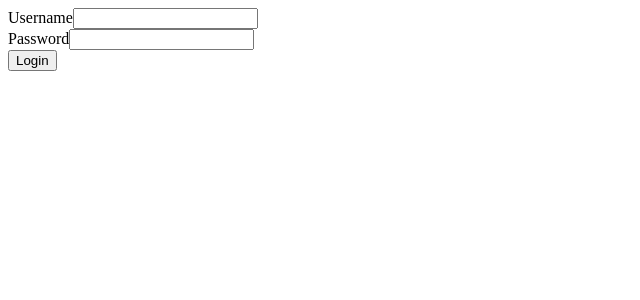
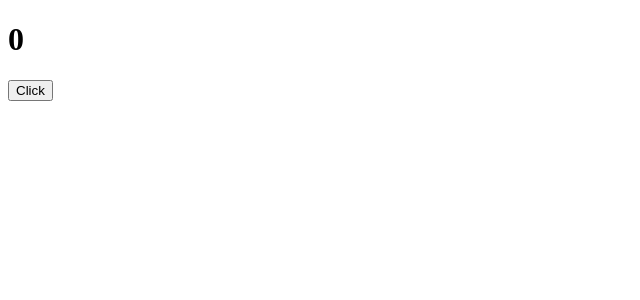
Before and after one commit to ashishsinglaa/facebookUI, a React (Create React App) app: page / in a window 1280 px wide. Shown: the top 300 px of the page, without its empty margins (0-640 px from the left). Built offline with nearby package versions, Linux system fonts and the light colour scheme.

Commit message:
learning useEffect functionality

```diff
--- a/src/App.js
+++ b/src/App.js
@@ -1,10 +1,10 @@
 import React from "react";
-import LoginForm from "./components/LoginForm/LoginForm";
+import ChangeTitle from "./components/ChangeTitle";
 
 const App = () => {
   return (
     <div>
-      <LoginForm />
+      <ChangeTitle />
     </div>
   );
 };
--- /dev/null
+++ b/src/components/ChangeTitle.js
@@ -0,0 +1,27 @@
+import React, { useState, useEffect } from "react";
+
+const ChangeTitle = () => {
+  console.log("component renders");
+  const [num, setNum] = useState(0);
+  useEffect(() => {
+    console.log("use effects runs >=");
+    if (num) {
+      document.title = num;
+    } else {
+      document.title = "nothing";
+    }
+  }, [num]);
+
+  const clickHandler = () => {
+    setNum(num + 1);
+    document.title = num + 1;
+  };
+  return (
+    <div>
+      <h1>{num}</h1>
+      <button onClick={clickHandler}>Click</button>
+    </div>
+  );
+};
+
+export default ChangeTitle;
--- a/src/components/LoginForm/Input.js
+++ /dev/null
@@ -1,20 +0,0 @@
-import React from "react";
-import { changeHandler } from "./LoginFormStatic";
-
-const Input = ({ credState, label, inputType, name }) => {
-  const cred = credState[0]; //[cred, setCred] = credState
-
-  return (
-    <div>
-      <span>{label}</span>
-      <input
-        onChange={(event) => changeHandler(credState, event)}
-        type={inputType}
-        name={name}
-        value={cred[name]}
-      />
-    </div>
-  );
-};
-
-export default Input;
--- a/src/components/LoginForm/LoginBtn.js
+++ /dev/null
@@ -1,26 +0,0 @@
-import React from "react";
-import { initCred } from "./LoginFormStatic";
-
-const LoginBtn = ({ setVisible, credState }) => {
-  const [cred, setCred] = credState;
-  // runs after click on "login" and visible the crediantial on screen
-  const clickHandler = () => {
-    // checking if all field having values
-    for (let i in cred) {
-      if (!cred[i]) {
-        alert("Enter field");
-        return;
-      }
-    }
-    setVisible(true);
-    setCred(initCred);
-  };
-
-  return (
-    <div>
-      <button onClick={clickHandler}>Login</button>
-    </div>
-  );
-};
-
-export default LoginBtn;
--- a/src/components/LoginForm/LoginForm.js
+++ /dev/null
@@ -1,34 +0,0 @@
-import React, { useState } from "react";
-import Input from "./Input";
-import LoginBtn from "./LoginBtn";
-import ShowCred from "./ShowCred";
-import { initCred } from "./LoginFormStatic";
-
-const LoginForm = () => {
-  const [cred, setCred] = useState(initCred);
-  const [visible, setVisible] = useState(false);
-
-  // after login "cred" value has been vanished out that's why storing value in a const because no updation have been done on this variable
-  const credValue = cred;
-
-  return (
-    <div>
-      <Input
-        credState={[cred, setCred]}
-        label="Username"
-        inputType="text"
-        name="username"
-      />
-      <Input
-        credState={[cred, setCred]}
-        label="Password"
-        inputType="password"
-        name="password"
-      />
-      <LoginBtn setVisible={setVisible} credState={[cred, setCred]} />
-      {visible && <ShowCred credValue={credValue} />}
-    </div>
-  );
-};
-
-export default LoginForm;
--- a/src/components/LoginForm/LoginFormStatic.js
+++ /dev/null
@@ -1,11 +0,0 @@
-// initial value of cred which is a state variable
-export const initCred = {
-  username: "",
-  password: "",
-};
-
-// this function runs on change of input field and insert the updated value to state variable
-export const changeHandler = (credState, event) => {
-  const [cred, setCred] = credState;
-  setCred({ ...cred, [event.target.name]: event.target.value });
-};
--- a/src/components/LoginForm/ShowCred.js
+++ /dev/null
@@ -1,12 +0,0 @@
-import React from "react";
-
-const ShowCred = ({ credValue }) => {
-  return (
-    <div>
-      <h3>Username : {credValue.username}</h3>
-      <h3>Password : {credValue.password}</h3>
-    </div>
-  );
-};
-
-export default ShowCred;
```
Also changed, not shown: src/components/TodoItem.js (deleted, +0 -30 lines), src/components/TodoList.js (deleted, +0 -32 lines), src/components/TodoListStatic.js (deleted, +0 -12 lines).
